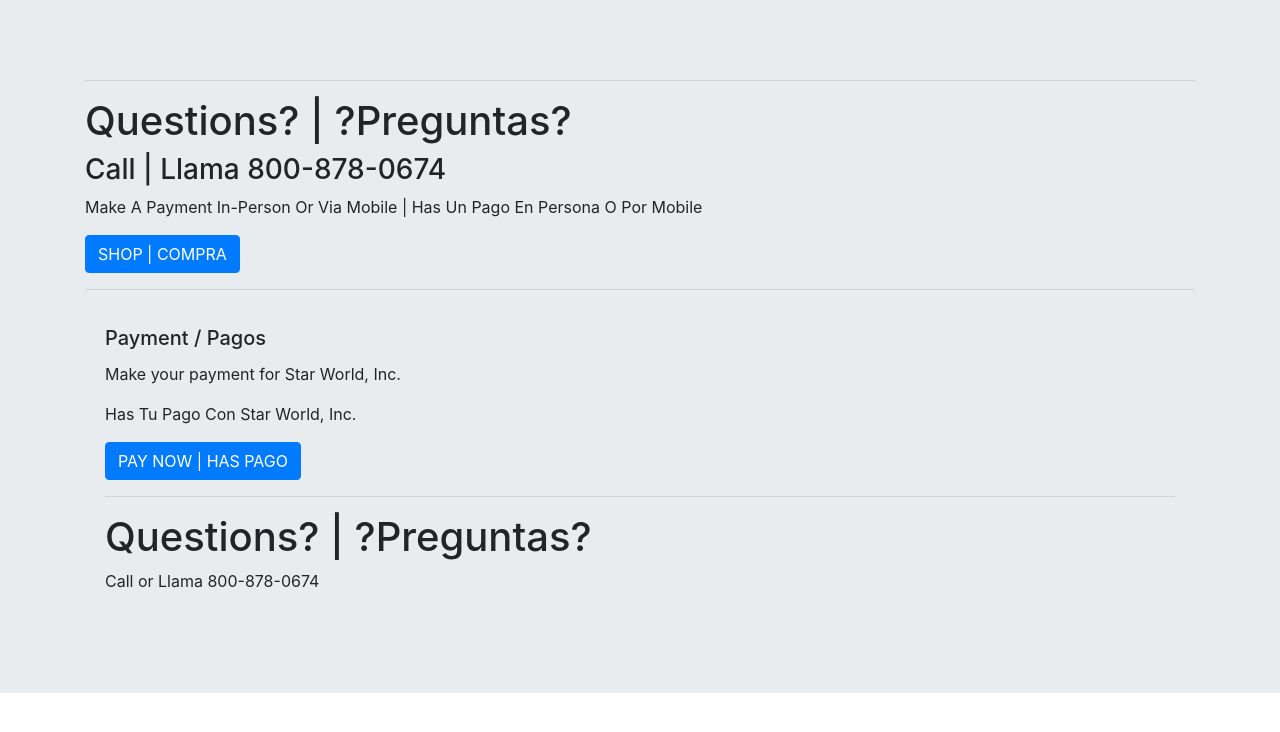
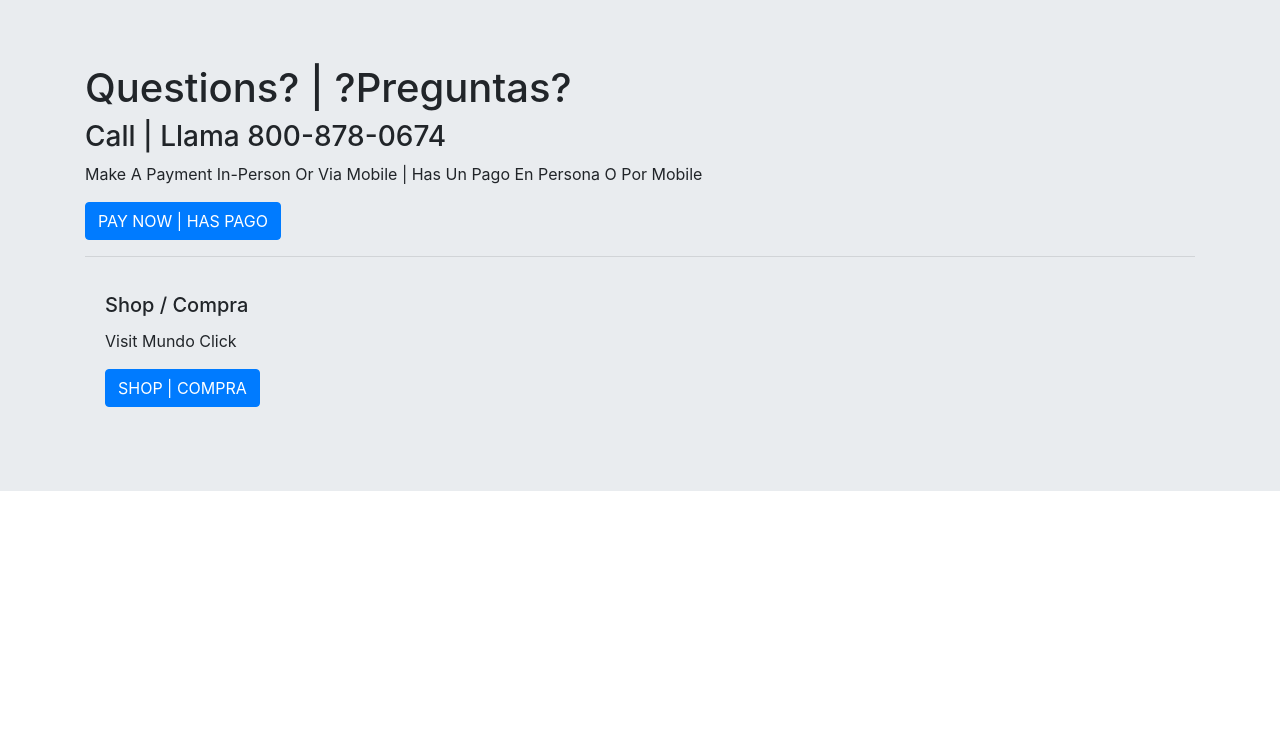
Before and after one commit to starworldwebmaster/website, a plain HTML site: page index.html in a window 1280 px wide. Drawn offline with nearby package versions, Linux system fonts and the light colour scheme.

Commit message:
Update index.html

```diff
--- a/index.html
+++ b/index.html
@@ -8,19 +8,15 @@
   <body>
 <div class="jumbotron jumbotron-fluid">
   <div class="container">
-            <hr>
         <h1>Questions? | ?Preguntas? </h1>
         <h3>Call | Llama 800-878-0674</h3>
-        <p>Make A Payment In-Person Or Via Mobile | Has Un Pago En Persona O Por Mobile<br></p><a href="https://tumundoclick.com" class="btn btn-primary">SHOP | COMPRA</a>
-    <hr>
+        <p>Make A Payment In-Person Or Via Mobile | Has Un Pago En Persona O Por Mobile<br></p>
+            <a href="https://pagos.starworld.us/Home/c_LogIn.aspx" class="btn btn-primary">PAY NOW | HAS PAGO</a>
+        <hr>
       <div class="card-body">
-        <h5 class="card-title">Payment / Pagos</h5>
-        <p class="card-text">Make your payment for Star World, Inc.</p>
-                <p class="card-text">Has Tu Pago Con Star World, Inc.</p>
-        <a href="https://pagos.starworld.us/Home/c_LogIn.aspx" class="btn btn-primary">PAY NOW | HAS PAGO</a>
-        <hr>
-        <h1>Questions? | ?Preguntas? </h1>
-        <p>Call or Llama 800-878-0674</p>
+        <h5 class="card-title">Shop / Compra</h5>
+        <p class="card-text">Visit Mundo Click</p>
+        <a href="https://tumundoclick.com" class="btn btn-primary">SHOP | COMPRA</a>
   </div>
 </div>
 </body>
```
